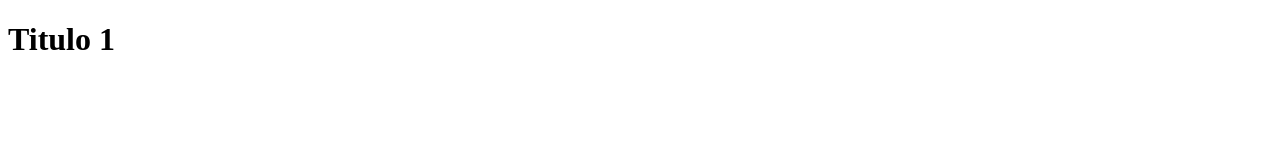
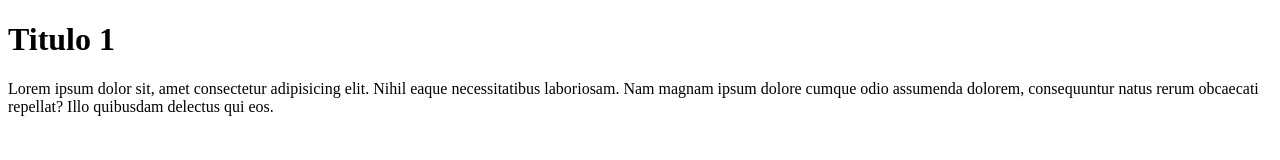
Before and after one commit to PioPio31/prueba-Repositorio-Remoto, a plain HTML site: page index.html in a window 1280 px wide. Drawn offline with Linux system fonts and the light colour scheme.

Commit message:
Se agrego un parrafo

```diff
--- a/index.html
+++ b/index.html
@@ -8,5 +8,8 @@
 </head>
 <body>
     <h1>Titulo 1</h1>
+
+    <p>Lorem ipsum dolor sit, amet consectetur adipisicing elit. Nihil eaque necessitatibus laboriosam. Nam magnam ipsum dolore cumque odio assumenda dolorem, consequuntur natus rerum obcaecati
+        repellat? Illo quibusdam delectus qui eos.</p>
 </body>
 </html>
```
